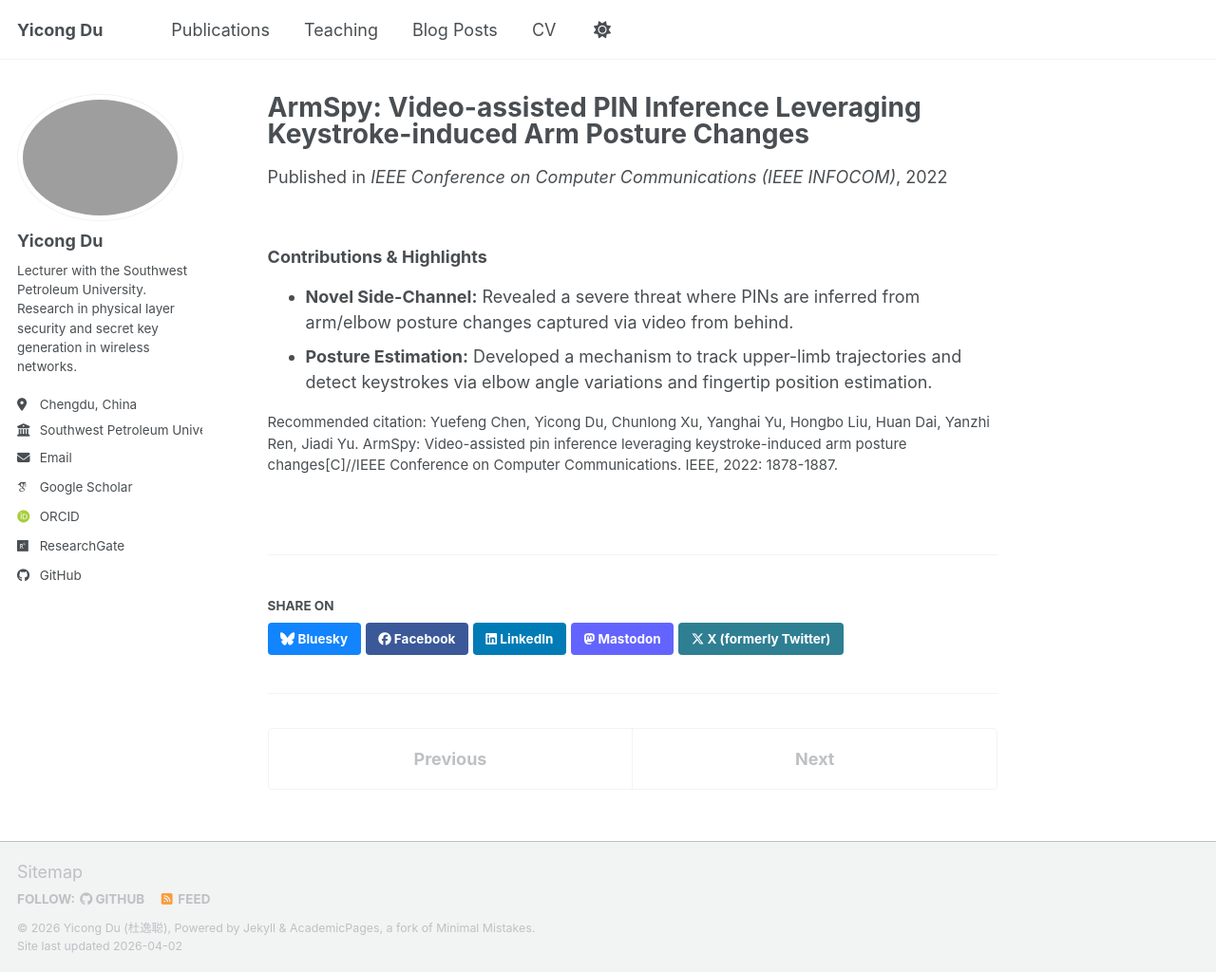
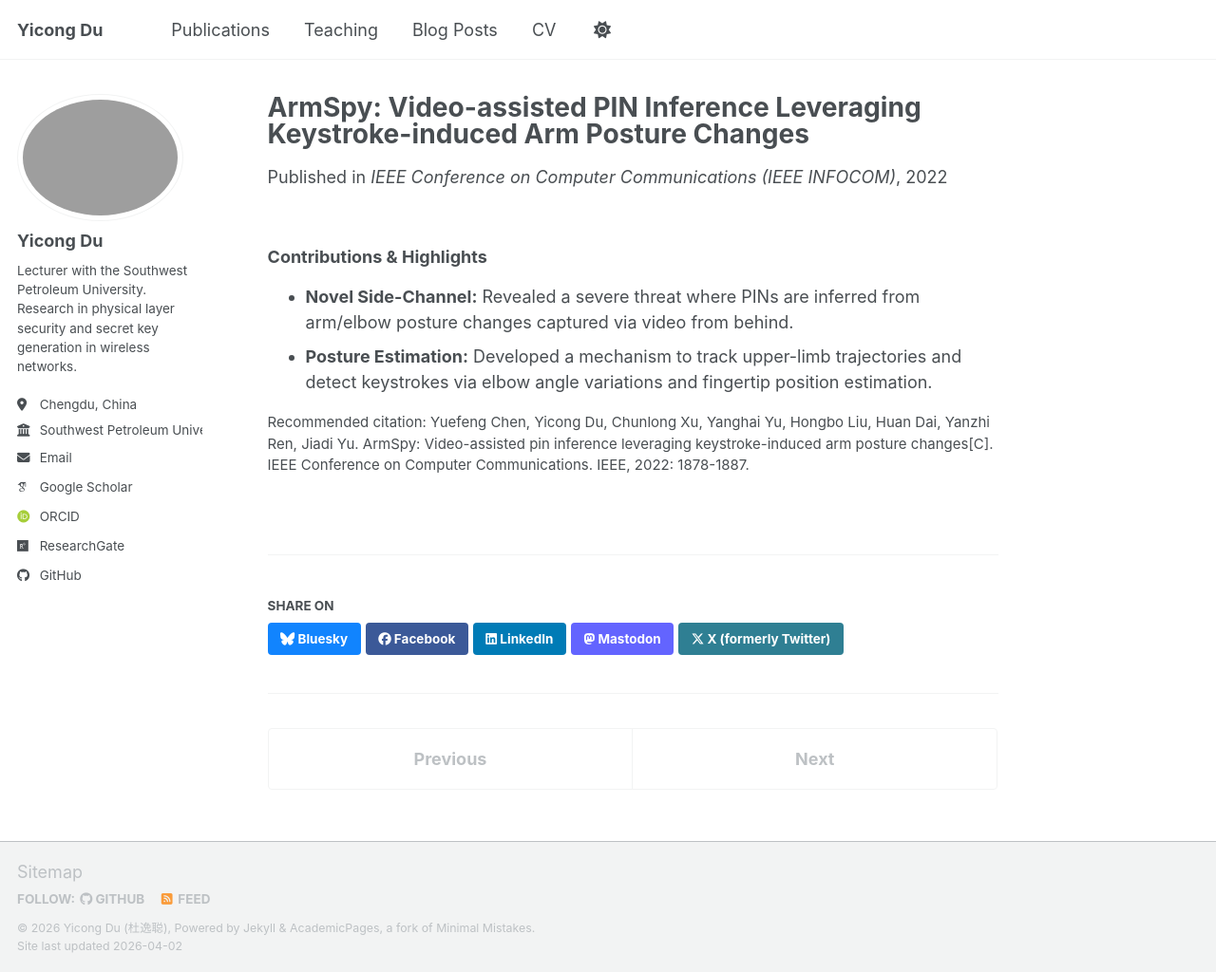
Before and after one commit to DozzzeN/yc_du, a Jekyll site: the page built from _publications/2022-06-01-armspy-pin-inference.md, in a window 1280 px wide and 1024 px high. Shown: the whole window at 95% size. Built offline with Jekyll 4.4.1, drawn with Linux system fonts in a browser that asks for light colours; some web fonts are replaced; a script bundle is joined from its source files by our own code; library files that are not in the unit come from our copies.

```diff
--- a/_publications/2022-06-01-armspy-pin-inference.md
+++ b/_publications/2022-06-01-armspy-pin-inference.md
@@ -6,7 +6,7 @@ permalink: /publication/2022-infocom-armspy
 excerpt: 'Uncovers a side-channel threat where PINs are inferred from arm posture changes captured via video.'
 date: 2022-06-01
 venue: 'IEEE Conference on Computer Communications (IEEE INFOCOM)'
-citation: 'Yuefeng Chen, Yicong Du, Chunlong Xu, Yanghai Yu, Hongbo Liu, Huan Dai, Yanzhi Ren, Jiadi Yu. ArmSpy: Video-assisted pin inference leveraging keystroke-induced arm posture changes[C]//IEEE Conference on Computer Communications. IEEE, 2022: 1878-1887.'
+citation: 'Yuefeng Chen, Yicong Du, Chunlong Xu, Yanghai Yu, Hongbo Liu, Huan Dai, Yanzhi Ren, Jiadi Yu. ArmSpy: Video-assisted pin inference leveraging keystroke-induced arm posture changes[C]. IEEE Conference on Computer Communications. IEEE, 2022: 1878-1887.'
 ---
 
 ### Contributions & Highlights
```
